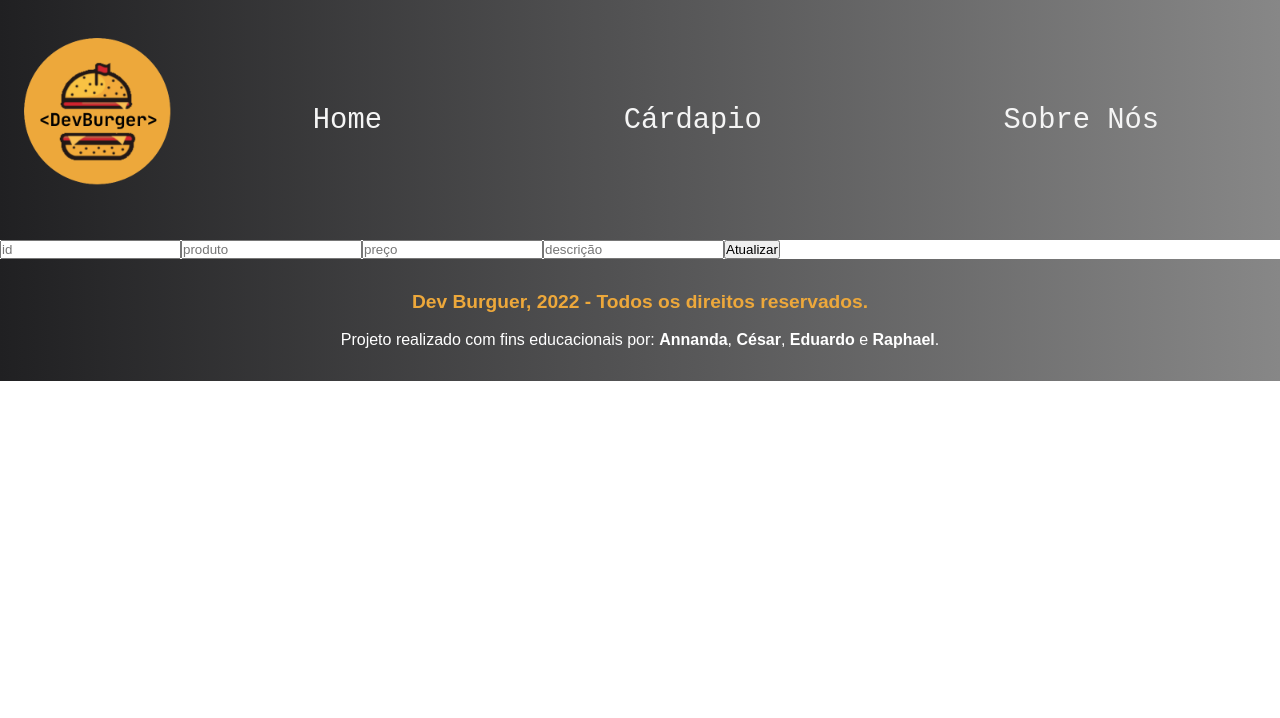
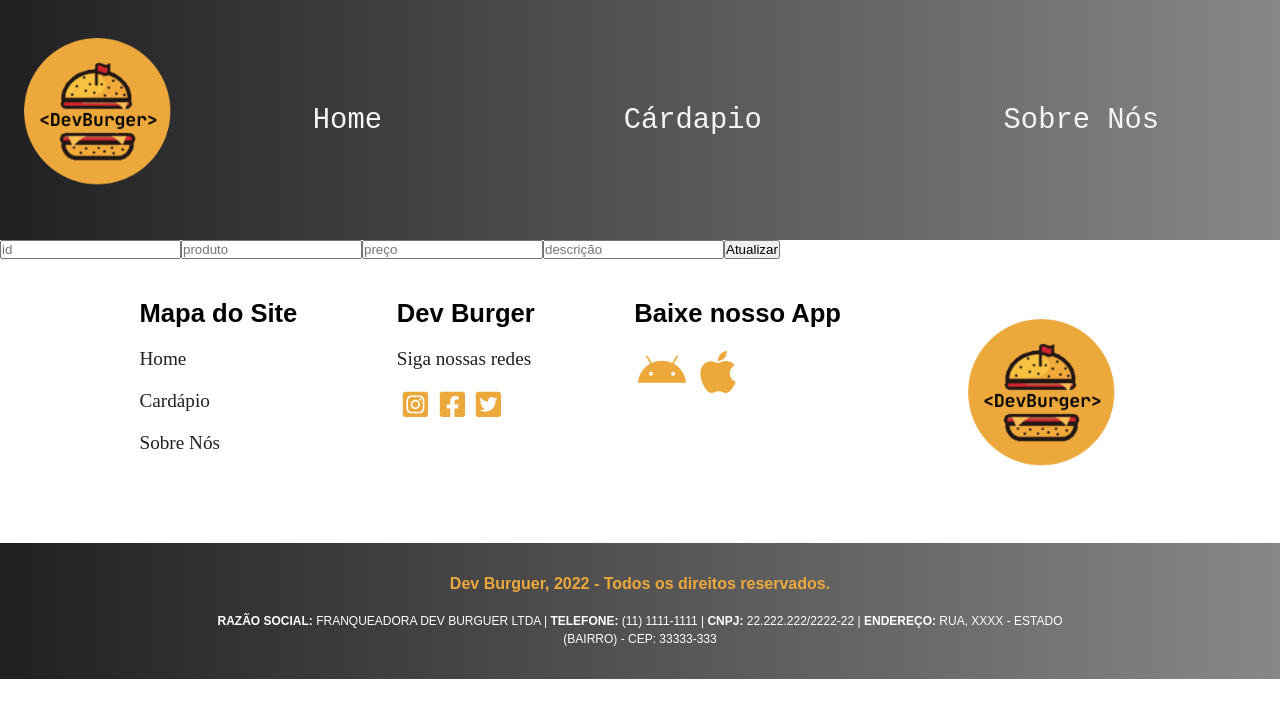
Before and after one commit to EduardoF0rtes/frontend-devburger, a React (Vite) app in the folder devburger/: page /update in a window 1280 px wide. Shown: the top 718 px of the page. Built offline with nearby package versions, Linux system fonts and the light colour scheme.

Commit message:
feat: add div widgetFooter no componente Footer

```diff
--- a/devburger/package.json
+++ b/devburger/package.json
@@ -10,6 +10,7 @@
   "dependencies": {
     "react": "^18.0.0",
     "react-dom": "^18.0.0",
+    "react-icons": "^4.4.0",
     "react-router-dom": "^6.3.0"
   },
   "devDependencies": {
--- a/devburger/src/components/Footer/Footer.jsx
+++ b/devburger/src/components/Footer/Footer.jsx
@@ -1,17 +1,48 @@
 import style from './Footer.module.css'
+import { FaInstagramSquare, FaFacebookSquare, FaTwitterSquare, FaAndroid, FaApple } from 'react-icons/fa'
 
 const Footer = (props) => {
     return (
         <div className={style.footer}>
-            <p>
-                <span className={style.rights}>Dev Burguer, 2022 - Todos os direitos reservados.</span>
-                <br></br>
-                <br></br>
-                <span>
-                    Projeto realizado com fins educacionais por: <strong><a href='https://www.linkedin.com/in/annanda-santos-a93196142/'>Annanda</a></strong>, <strong><a href='https://www.linkedin.com/in/cesarfreitascontato/'>César</a></strong>, <strong><a href='https://www.linkedin.com/in/eduardo-fortes-a3a024a4/'>Eduardo</a></strong> e <strong><a href='https://www.linkedin.com/in/raphhael-m/'>Raphael</a></strong>.
-                </span>
-            </p>
+
+            <div className={style.widgetFooter}>
+                <div className={style.mapaDoSite}>
+                    <h3>Mapa do Site</h3>
+                    <a href='#'>Home</a>
+                    <a href="#">Cardápio</a>
+                    <a href="#">Sobre Nós</a>
+                </div>
+                <div className={style.sigaNos}>
+                    <h3>Dev Burger</h3>
+                    <p>Siga nossas redes</p>
+                    <div className={style.redes}>
+                        <a href='#'><FaInstagramSquare size='1.8rem' color='#EDA83B'/></a>
+                        <a href="#"><FaFacebookSquare size='1.8rem' color='#EDA83B'/></a>
+                        <a href="#"><FaTwitterSquare size='1.8rem' color='#EDA83B'/></a>
+                    </div>
+                </div>
+                <div className={style.baixeNossoApp}>
+                    <h3>Baixe nosso App</h3>
+                    <div className={style.plataformas}>
+                    <a href="#"><FaAndroid size='3rem' color='#EDA83B'/></a>
+                    <a href="#"><FaApple size='3rem' color='#EDA83B'/></a>
+                    </div>
+                </div>
+                <div className={style.logo}>
+                    <img src="./src/logo/DevBurger_logoFinal.png" alt="some text" height={200} width={200} ></img>
+                </div>
+            </div>
+
+            <div className={style.rightsContainer}>
+                <p>
+                    <span className={style.rights}>Dev Burguer, 2022 - Todos os direitos reservados.</span>
+                    <br></br>
+                    <br></br>
+                    <span className={style.infos}><strong>RAZÃO SOCIAL:</strong> FRANQUEADORA DEV BURGUER LTDA | <strong>TELEFONE:</strong> (11) 1111-1111 | <strong>CNPJ:</strong> 22.222.222/2222-22 | <strong>ENDEREÇO:</strong> RUA, XXXX - ESTADO <br></br>(BAIRRO) - CEP: 33333-333</span>
+                </p>
+            </div>
         </div>
+
     )
 }
 
--- a/devburger/src/components/Footer/Footer.module.css
+++ b/devburger/src/components/Footer/Footer.module.css
@@ -1,22 +1,74 @@
 .footer {
+    display: flex;
+    flex-direction: column;
+}
+
+.widgetFooter {
+    display: flex;
+    /* align-items: center; */
+    justify-content: space-evenly;
+    padding: 5vh;
+}
+
+.mapaDoSite {
+    display: flex;
+    flex-direction: column;
+}
+
+.mapaDoSite h3, .mapaDoSite a, .sigaNos h3, .sigaNos p, .baixeNossoApp h3 {
+    padding-bottom: 20px;
+}
+
+.widgetFooter h3 {
+    font-size: 1.6rem;
+    font-family: Arial, Helvetica, sans-serif;
+}
+
+.mapaDoSite a, .sigaNos p {
+    font-size: 1.2rem;
+    text-decoration: none;
+    color: #202022;
+}
+
+.redes a, .plataformas a {
+    padding: 0.5vh;
+}
+
+
+.rightsContainer {
     background-color: black;
     color: white;
     font-family: Arial, Helvetica, sans-serif;
     background-image: linear-gradient( to right, #202022, #878787);
 }
 
-p {
+.rightsContainer p {
     text-align: center;
     padding: 4vh 0;
 }
 
-p a {
-    text-decoration: none;
-    color: white;
-}
-
 .rights {
-    font-size: 1.2rem;
+    font-size: 1rem;
     font-weight: bold;
     color: #EDA83B;
 }
+
+.infos {
+    font-size: 0.75rem;
+}
+
+@media (max-width: 991px) {
+    .widgetFooter h3 {
+        font-size: calc(0.6vw + 0.8rem);
+        margin: 0 .5rem;
+    }
+
+    .mapaDoSite a, .sigaNos p {
+        font-size: calc(.5vw + 0.7rem);
+        margin: 0 .5rem;
+    }
+
+    .logo img {
+        display: none;
+    }
+}
```
Also changed, not shown: 1 other file (tests, documents, lock files or other folders).
